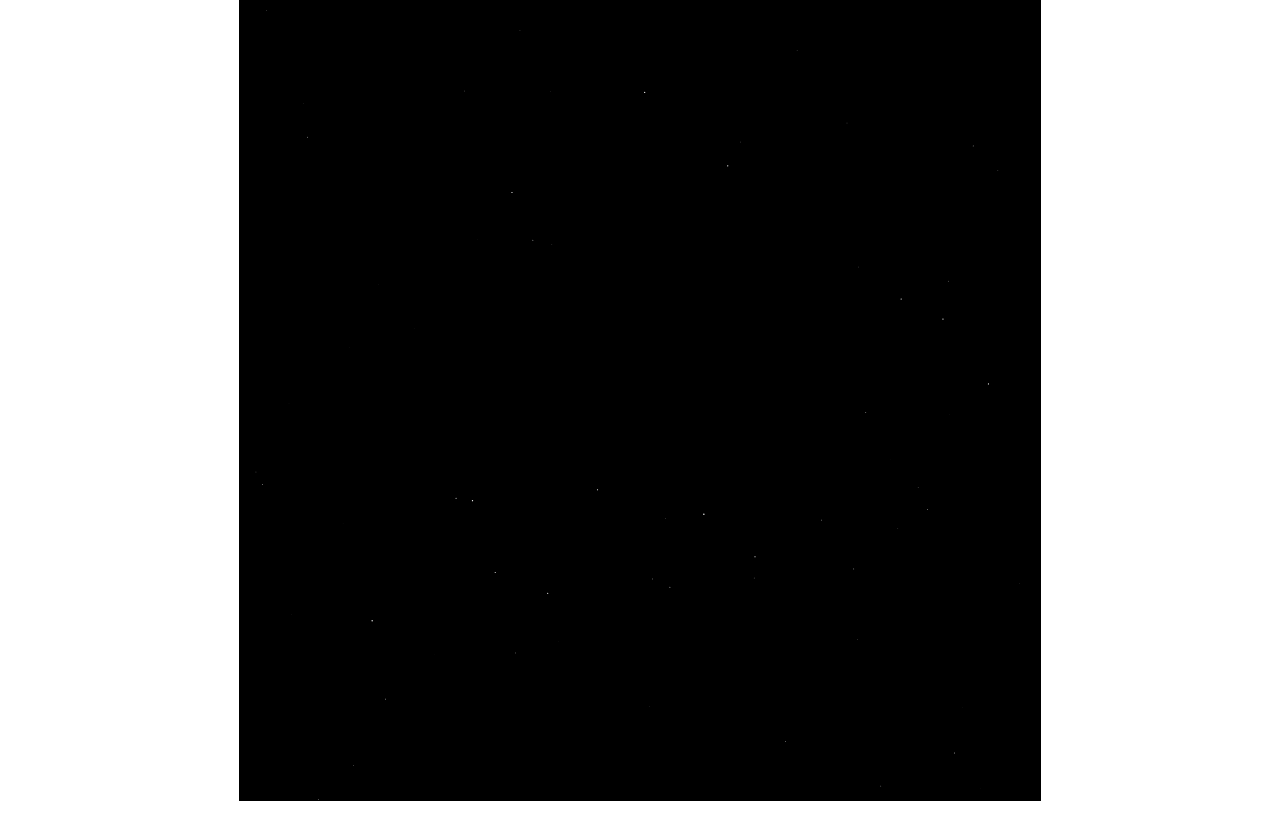
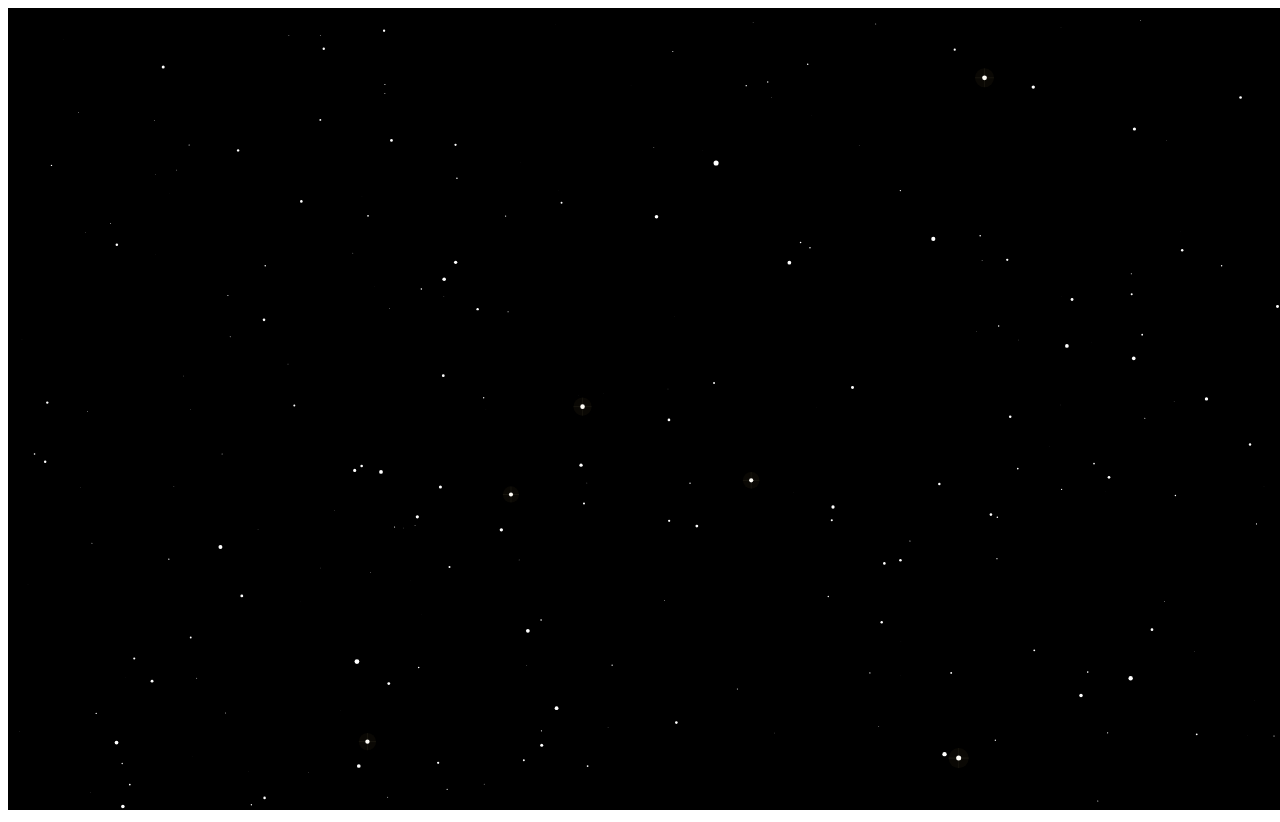
Before and after one commit to sthalbe/web-fun-jobs, a plain HTML site: page hyper-drive/index.html in a window 1280 px wide. Before the commit the page ends 801 px from the top, so only its background shows below. Drawn offline with Linux system fonts and the light colour scheme; animation ran at ten frames a second.

Commit message:
Add glowing effect / Add touch controller

```diff
--- a/hyper-drive/index.html
+++ b/hyper-drive/index.html
@@ -2,7 +2,7 @@
 <html>
     <head>
         <meta charset="UTF-8">
-        <title>Study00</title>
+        <title>Hyper-drive into fun</title>
         <style type="text/css">
             canvas{
                 border: 1px solid black;
--- a/hyper-drive/src/main.js
+++ b/hyper-drive/src/main.js
@@ -1,34 +1,53 @@
 const mainCanvas = document.getElementById("mainCanvas");
 const context = mainCanvas.getContext("2d");
-const GAME_WIDTH = 800;
-const GAME_HEIGHT = 800;
-mainCanvas.width = GAME_WIDTH;
-mainCanvas.height = GAME_HEIGHT;
+let GAME_WIDTH = 0;
+let GAME_HEIGHT = 0;
+function resizeCanvas() {
+    mainCanvas.width = window.innerWidth;
+    mainCanvas.height = window.innerHeight;
+    GAME_WIDTH = window.innerWidth;
+    GAME_HEIGHT = window.innerHeight
+}
 
+resizeCanvas(); // 초기 크기 설정
+window.addEventListener("resize", resizeCanvas); // 창 크기 변경 시 업데이트
 function mapValue(value, inMin, inMax, outMin, outMax) {
     return (value - inMin) * (outMax - outMin) / (inMax - inMin) + outMin;
 }
 
+let initialTouchY = 0; // 터치 시작 Y 좌표
+let currentSpeed = 0; // 현재 속도
+
+// 터치 시작 이벤트
+mainCanvas.addEventListener("touchstart", function(event) {
+    initialTouchY = event.touches[0].clientY; // 터치 시작 Y 좌표 저장
+});
+
+// 터치 이동 이벤트
+mainCanvas.addEventListener("touchmove", function(event) {
+    const currentTouchY = event.touches[0].clientY; // 현재 터치 Y 좌표
+    const distance = currentTouchY - initialTouchY; // 이동 거리
+
+    // 거리의 변화를 통해 속도 조정
+    if (distance < 0) { // 위로 드래그
+        starSpeed = Math.min(20, starSpeed + Math.abs(distance) / 50); // 최대 속도 제한
+    } else if (distance > 0) { // 아래로 드래그
+        starSpeed = Math.max(0.1, starSpeed - distance / 50); // 최소 속도 제한
+    }
+});
+
+// 터치 종료 이벤트
+mainCanvas.addEventListener("touchend", function(event) {
+    // 터치 종료 시 속도를 리셋하거나 다른 동작을 추가할 수 있습니다.
+});
+
+document.addEventListener("mousemove", function(event) {
+    starSpeed = mapValue(event.clientX, 0, GAME_WIDTH, 0.1, 20);
+});
+
 function randomRange(min, max) {
     return Math.random() * (max - min) + min;
 }
-
-function drawLine(context, x1, y1, x2, y2) {
-    context.beginPath();
-    context.moveTo(x1, y1);
-    context.lineTo(x2, y2);
-    context.stroke();
-}
-
-let mouseX = 0;
-let mouseY = 0;
-
-function updateMousePosition(event) {
-  mouseX = event.clientX;
-  mouseY = event.clientY;
-}
-
-document.addEventListener("mousemove", updateMousePosition);
 
 function spawnStar()
 {
@@ -36,11 +55,11 @@ function spawnStar()
     star.x = randomRange(-GAME_WIDTH, GAME_WIDTH);
     star.y = randomRange(-GAME_HEIGHT, GAME_HEIGHT);
     star.z = randomRange(0, GAME_WIDTH);
-
     star.prevZ = star.z;
-    star.update = updateStar;
-    star.draw = drawStar;
-
+    star.prevPrevZ = star.z;
+    star.prevCounting = 0;
+    star.isBlinking = false;
+    star.brightness = 0;
     return star;
 }
 
@@ -55,64 +74,142 @@ function updateStar(star)
     }
 }
 
-function drawStar(context, star)
+function drawLine(context, x1, y1, x2, y2) {
+    context.beginPath();
+    let alpha = mapValue(starSpeed, 0, 20, 0.1, 0.9);
+    let lineWidth = mapValue(starSpeed, 0, 20, 0.1, 2);
+    context.strokeStyle = `rgba(255, 255, 255, ${alpha})`;
+    context.lineWidth = lineWidth;
+    context.moveTo(x1, y1);
+    context.lineTo(x2, y2);
+    context.stroke();
+}
+
+let brightnessSign = 1;
+function drawStar(context, star, dtBlink)
 {
-    context.fillStyle = "white";
-    context.strokeStyle = "transparent";
-    context.beginPath();
-
     let offsetX = GAME_WIDTH / 2;
     let offsetY = GAME_HEIGHT / 2;
 
     let scaledX = mapValue(star.x/star.z, 0, 1, 0, GAME_WIDTH);
     let scaledY = mapValue(star.y/star.z, 0, 1, 0, GAME_HEIGHT);
 
-    let r = mapValue(star.z, 0, GAME_WIDTH, 1, 0);
+    let r = Math.max(mapValue(star.z, 0, GAME_WIDTH, 3, 0), 0.1);
+
+    context.fillStyle = "white";
+    context.strokeStyle = "transparent";
+    context.beginPath();
     context.ellipse(scaledX + offsetX, scaledY + offsetY, r, r, Math.PI / 2, 0, 2 * Math.PI);
     context.fill();
+
+    if (star.isBlinking) {
+        if(dtBlink > starBlinkInterval * 0.5){
+            brightnessSign = -1;
+        }
+        else{
+            brightnessSign = 1;
+        }
+        star.brightness += 2 * brightnessSign;
+        drawGlowEffect(context, scaledX + offsetX, scaledY + offsetY, r, star.brightness);
+    }
 
     let px = mapValue(star.x/star.prevZ, 0, 1, 0, GAME_WIDTH);
     let py = mapValue(star.y/star.prevZ, 0, 1, 0, GAME_HEIGHT);
 
     star.prevZ = star.z;
-    context.strokeStyle = "white";
+    context.fillStyle = "white";
     drawLine(context, px + offsetX, py + offsetY, scaledX + offsetX, scaledY + offsetY);
 }
 
-let stars = [];
-function createStars()
-{
-    for (let index = 0; index < 1000; index++) {
-        stars.push(spawnStar());
+// 빛무리와 십자가 효과 그리기
+function drawGlowEffect(context, scaledX, scaledY, r, brightness) {
+
+    var a = mapValue(brightness, 0, 100, 0, 0.2);
+    // 빛무리 추가
+    context.beginPath();
+    context.fillStyle = `rgba(255, 215, 100, ${a})`;
+    context.ellipse(scaledX, scaledY, r * 4, r * 4, Math.PI / 2, 0, 2 * Math.PI);
+    context.fill();
+    a = mapValue(brightness, 0, 100, 0, 0.5);
+    // 십자가형 반짝임 추가
+    context.strokeStyle = `rgba(255, 255, 200, ${a})`;
+    context.lineWidth = 0.5;
+    context.beginPath();
+    context.moveTo(scaledX, scaledY - r * 4);
+    context.lineTo(scaledX, scaledY + r * 4);
+    context.moveTo(scaledX - r * 4, scaledY);
+    context.lineTo(scaledX + r * 4, scaledY);
+    context.stroke();
+}
+
+
+let blinkStars = [];
+let minBlinkCount = 300;
+function setRandomBlinkIndexes(lowZStars){
+    const indexes = Array.from({ length: lowZStars.length }, (_, index) => index);
+
+    for (let i = indexes.length - 1; i > 0; i--) {
+        const j = Math.floor(Math.random() * (i + 1));
+        [indexes[i], indexes[j]] = [indexes[j], indexes[i]];
+    }
+    return indexes;
+}
+
+function blinkRandomStars() {
+    blinkStars.forEach(prevStar => {
+        prevStar.isBlinking = false;
+    });
+    blinkStars = []; // 이전 반짝임 초기화
+
+    let targetZValue = GAME_WIDTH * 0.33;
+    const lowZStars = stars.filter(star => star.z < targetZValue);
+    let blinkCount = Math.min(minBlinkCount, lowZStars.length);
+    let randomIndexes = setRandomBlinkIndexes(lowZStars);
+
+    for (let i = 0; i < blinkCount; i++) {
+        const star = lowZStars[randomIndexes[i]];
+        star.isBlinking = true;
+        star.brightness = 0;
+        brightnessSign = 1;
+        blinkStars.push(star);
     }
 }
 
-function setup()
-{
-    createStars();
-}
-
+let starBlinkInterval = 3000;
+let lastBlinkTime = 0;
+let lastTime = 0;
 let starSpeed = 0;
-let lastTime = 0;
+let dtBlink = 0;
 function gameLoop(timestamp){
     let dt = timestamp - lastTime;
     lastTime = timestamp;
-    starSpeed = mapValue(mouseX, 0, GAME_WIDTH, 0, 10);
+    dtBlink = timestamp - lastBlinkTime
+    if (starSpeed < 5) {
+        if (dtBlink > starBlinkInterval) {
+            blinkRandomStars();
+            lastBlinkTime = timestamp;
+        }
+    }
+
     context.clearRect(0, 0, GAME_WIDTH, GAME_HEIGHT);
     context.fillStyle = "black";
     context.fillRect(0, 0, mainCanvas.width, mainCanvas.height);
     for (let index = 0; index < stars.length; index++) {
         updateStar(stars[index]);
-        drawStar(context, stars[index]);
+        drawStar(context, stars[index], dtBlink);
     }
 
     requestAnimationFrame(gameLoop);
 }
 
-mainCanvas.style.position = "absolute";
-mainCanvas.style.left = "50%";
-mainCanvas.style.top = "50%";
-mainCanvas.style.transform = "translate(-50%, -50%)";
+let stars = [];
+function createStars(starCount)
+{
+    stars = [];
+    for (let index = 0; index < starCount; index++) {
+        stars.push(spawnStar());
+    }
+}
 
-setup();
+createStars(2000);
 requestAnimationFrame(gameLoop);
```
